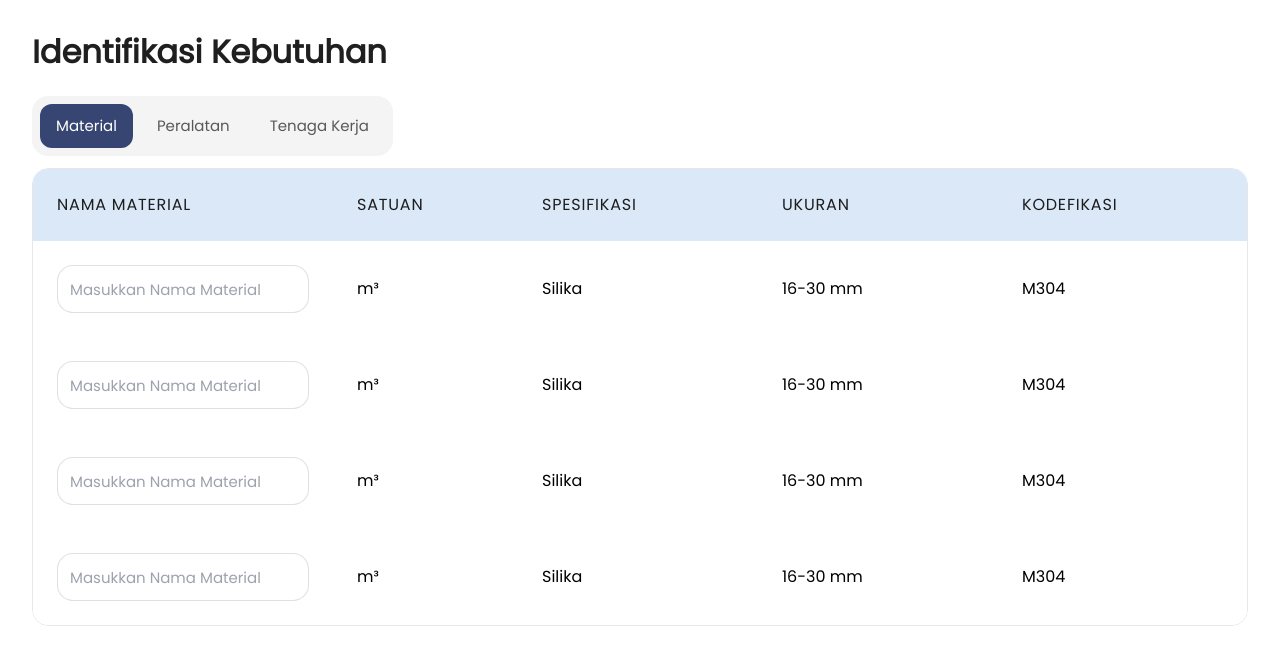
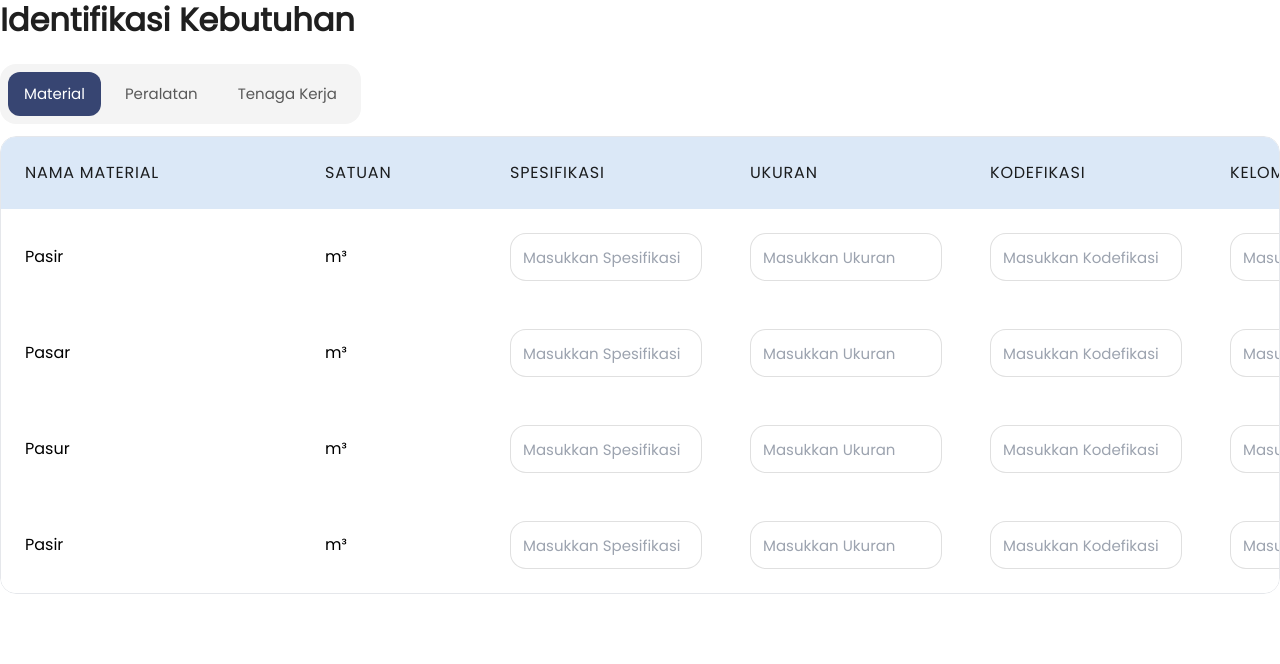
Before and after one commit to pupr-2024-2025/sipasti-fe, a Next.js app: page /perencanaan_data/tahap2 in a window 1280 px wide. Shown: the top 664 px of the page. Built offline with nearby package versions, Linux system fonts and the light colour scheme.

Commit message:
04:13 PM, 10-16-2024 Backup

```diff
--- a/src/components/Input.js
+++ b/src/components/Input.js
@@ -1,6 +1,7 @@
 import React, { useState } from "react";
 import colors from "../styles/colors";
-import { EyeSlash, Eye, CloseCircle } from "iconsax-react";
+import { EyeSlash, Eye, CloseCircle } from "iconsax-react"; // Import ikon CloseCircle
+
 const TextInput = ({
   label,
   placeholder = "Lorem Ipsum",
@@ -12,13 +13,12 @@ const TextInput = ({
   disabled = false,
   className = "",
   type = "text",
-  isRequired = false,
-  errorMessage = "This field is required",
-  labelPosition = "top",
-  showLabel = true,
+  isRequired = false, // Prop untuk required
+  errorMessage = "This field is required", // Default pesan error
+  labelPosition = "top", // Atur posisi label
 }) => {
   const [isPasswordVisible, setIsPasswordVisible] = useState(false);
-  const [error, setError] = useState("");
+  const [error, setError] = useState(""); // State untuk pesan error
 
   const togglePasswordVisibility = () => {
     setIsPasswordVisible(!isPasswordVisible);
@@ -37,61 +37,59 @@ const TextInput = ({
       "border border-surface-light-outline focus:outline-none focus:border-2 focus:border-custom-blue-500",
   };
 
+  // Fungsi untuk validasi
   const handleBlur = () => {
     if (isRequired && !value) {
-      setError(errorMessage);
+      setError(errorMessage); // Set pesan error jika input required tapi kosong
     } else {
-      setError("");
+      setError(""); // Hapus error jika valid
     }
   };
 
+  // Fungsi untuk menangani perubahan input
   const handleChange = (e) => {
-    onChange(e);
+    onChange(e); // Memanggil fungsi onChange yang diberikan melalui props
 
     if (error) {
-      setError("");
+      setError(""); // Reset error ketika pengguna mengetik lagi
     }
   };
 
   return (
-    <div
-      className={`relative flex ${
-        labelPosition === "left"
-          ? "flex-row items-center space-x-2"
-          : "flex-col"
-      } ${className}`}>
-      {showLabel && label && (
-        <div className={`mb-1 flex-shrink-0`}>
+    <div className={`relative w-full ${className}`}>
+      {labelPosition === "top" ? ( // Jika label di atas input
+        <>
+          {label && (
             <label
-            className="text-B2 text-emphasis-on_surface-high h-8 w-44"
+              className="text-B2 text-emphasis-on_surface-high w-[180px] block mb-1"
               style={{
-              width: labelPosition === "left" ? "180px" : "180px",
                 whiteSpace: "nowrap",
               }}>
               {label}
-            {isRequired && <span className="text-custom-red-500 ml-1">*</span>}
+              {isRequired && (
+                <span className="text-custom-red-500 ml-1">*</span>
+              )}
             </label>
-        </div>
           )}
-      <div className="relative w-full flex">
+          <div className="relative w-full">
             <input
               type={isPasswordVisible ? "text" : type}
               placeholder={placeholder}
               value={value}
-          onChange={handleChange}
-          onBlur={handleBlur}
+              onChange={handleChange} // Menangani perubahan input
+              onBlur={handleBlur} // Validasi saat kehilangan fokus
               disabled={disabled}
               className={`${sizes[size]} ${baseClasses} ${
                 error
                   ? `border-custom-red-500 focus:border-custom-blue-500 border-2`
                   : variants[variant]
-          } rounded-[16px] w-full transition-all duration-200 ease-in-out h-12`}
+              } rounded-[16px] transition-all duration-200 ease-in-out h-12`} // Set height input
             />
             {type === "password" && (
               <button
                 type="button"
                 onClick={togglePasswordVisibility}
-            className="absolute right-3 top-1/2 transform -translate-y-1/2 flex items-center justify-center">
+                className="absolute right-3 top-1/2 transform -translate-y-1/2 flex items-center justify-center h-6 w-6">
                 {isPasswordVisible ? (
                   <EyeSlash
                     color={colors.Emphasis.Light.On_Surface.Medium}
@@ -111,11 +109,84 @@ const TextInput = ({
           {error && (
             <div className="flex items-center mt-1">
               <CloseCircle
-            color={colors.Solid.Basic.Red[500]}
+                color={colors.Solid.Basic.Red[500]} // Ganti dengan warna yang sesuai
+                variant="Linear"
                 size={16}
                 className="mr-1"
               />
-          <span className="text-custom-red-500 text-ExtraSmall">{error}</span>
+              <span className="text-custom-red-500 text-ExtraSmall">
+                {error}
+              </span>
+            </div>
+          )}
+        </>
+      ) : (
+        // Jika label di samping input
+        <div className="flex flex-col">
+          <div className="flex items-center space-x-12">
+            {label && (
+              <label
+                className="text-B2 text-emphasis-on_surface-high h-8 min-w-[180px] mr-2" // Tambahkan min-w-[180px]
+                style={{
+                  whiteSpace: "nowrap",
+                }}>
+                {label}
+                {isRequired && (
+                  <span className="text-custom-red-500 ml-1">*</span>
+                )}
+              </label>
+            )}
+            <div className="relative w-full">
+              <input
+                type={isPasswordVisible ? "text" : type}
+                placeholder={placeholder}
+                value={value}
+                onChange={handleChange} // Menangani perubahan input
+                onBlur={handleBlur} // Validasi saat kehilangan fokus
+                disabled={disabled}
+                className={`${sizes[size]} ${baseClasses} ${
+                  error
+                    ? `border-custom-red-500 focus:border-custom-blue-500 border-2`
+                    : variants[variant]
+                } rounded-[16px] transition-all duration-200 ease-in-out h-12`} // Set height input
+              />
+              {type === "password" && (
+                <button
+                  type="button"
+                  onClick={togglePasswordVisibility}
+                  className="absolute right-3 top-1/2 transform -translate-y-1/2 flex items-center justify-center h-6 w-6">
+                  {isPasswordVisible ? (
+                    <EyeSlash
+                      color={colors.Emphasis.Light.On_Surface.Medium}
+                      variant="Linear"
+                      size={24}
+                    />
+                  ) : (
+                    <Eye
+                      color={colors.Emphasis.Light.On_Surface.Medium}
+                      variant="Linear"
+                      size={24}
+                    />
+                  )}
+                </button>
+              )}
+            </div>
+          </div>
+          {error && (
+            <div className="flex items-center mt-1 ml-[236px]">
+              {" "}
+              {/* Adjust margin-left to match label width */}
+              <CloseCircle
+                color={colors.Solid.Basic.Red[500]} // Ganti dengan warna yang sesuai
+                variant="Linear"
+                size={16}
+                className="mr-1"
+              />
+              <span className="text-custom-red-500 text-ExtraSmall">
+                {error}
+              </span>
+            </div>
+          )}
         </div>
       )}
     </div>
--- a/src/pages/login.js
+++ b/src/pages/login.js
@@ -116,7 +116,7 @@ const Login = () => {
             <div className="space-y-2">
               <Button
                 onClick={handleLogin}
-                variant="outlined_yellow"
+                variant="disabled"
                 size="Medium"
                 className="w-full">
                 Masuk menggunakan SSO
--- a/src/pages/perencanaan_data/tahap1.js
+++ b/src/pages/perencanaan_data/tahap1.js
@@ -21,7 +21,7 @@ const Tahap1 = () => {
   const NUMBER_OF_STEPS = 4;
   const stepLabels = [
     "Informasi Umum",
-    "Kebutuhan Khusus",
+    "Identifikasi Kebutuhan",
     "Penentuan Shortlist Vendor",
     "Perancangan Kuesioner",
   ];
@@ -201,16 +201,6 @@ const Tahap1 = () => {
           {currentStep === 1 && <Tahap2 />}{" "}
           {/* Render Tahap2 jika currentStep === 2 */}
         </div>
-        <TextInput
-          label="Jabatanaaaaaaaaaaaaaaaaaaaaaaaaa yayayasodas asdasdasdasidjwpoqw diof PPaaaaaaaaaaaaaaaaaaaaaaaaaaK"
-          labelPosition="left"
-          placeholder="Masukkan Jabatan PPK"
-          size="Medium"
-          isRequired="true"
-          value={jabatanPPK}
-          errorMessage="Jabatan PPK tidak boleh kosong"
-          onChange={(e) => setJabatanPPK(e.target.value)}
-        />
         {currentStep === 0 && (
           <div className="flex flex-row justify-end items-right space-x-4 mt-3 bg-neutral-100 px-6 py-8 rounded-[16px]">
             <Button
--- a/src/pages/perencanaan_data/tahap2.js
+++ b/src/pages/perencanaan_data/tahap2.js
@@ -9,7 +9,7 @@ const Tahap2 = () => {
       title: "Nama Material",
       accessor: "namamaterial",
       width: "300px",
-      type: "textInput",
+      type: "text",
       placeholder: "Masukkan Nama Material",
       align: "left",
     },
@@ -24,56 +24,64 @@ const Tahap2 = () => {
       title: "Spesifikasi",
       accessor: "spesifikasi",
       width: "240px",
-      type: "input",
+      type: "textInput",
+      placeholder: "Masukkan Spesifikasi",
       align: "left",
     },
     {
       title: "Ukuran",
       accessor: "ukuran",
       width: "240px",
-      type: "text",
+      type: "textInput",
+      placeholder: "Masukkan Ukuran",
       align: "center",
     },
     {
       title: "Kodefikasi",
       accessor: "kodefikasi",
       width: "240px",
-      type: "text",
+      type: "textInput",
+      placeholder: "Masukkan Kodefikasi",
       align: "center",
     },
     {
       title: "Kelompok Material",
       accessor: "kelompokmaterial",
       width: "240px",
-      type: "text",
+      type: "textInput",
+      placeholder: "Masukkan Kelompok Material",
       align: "center",
     },
     {
       title: "Jumlah Kebutuhan",
       accessor: "jumlahkebutuhan",
       width: "260px",
-      type: "input",
+      type: "textInput",
+      placeholder: "Masukkan Jumlah Kebutuhan",
       align: "right",
     },
     {
       title: "Merk",
       accessor: "merk",
       width: "200px",
-      type: "text",
+      type: "textInput",
+      placeholder: "Masukkan Merk",
       align: "left",
     },
     {
       title: "Provinsi",
       accessor: "provinsi",
       width: "200px",
-      type: "text",
+      type: "textInput",
+      placeholder: "Masukkan Provinsi",
       align: "left",
     },
     {
       title: "Kabupaten/Kota",
       accessor: "kabupate_kota",
       width: "200px",
-      type: "text",
+      type: "textInput",
+      placeholder: "Masukkan Kanpuaten/Kota",
       align: "left",
     },
     {
@@ -173,7 +181,7 @@ const Tahap2 = () => {
   ];
 
   return (
-    <div className="p-8">
+    <div className="">
       <h3 className="text-H4 text-emphasis-on_surface-high">
         Identifikasi Kebutuhan
       </h3>
```
Lines whose indentation alone changed are shown as unchanged.
